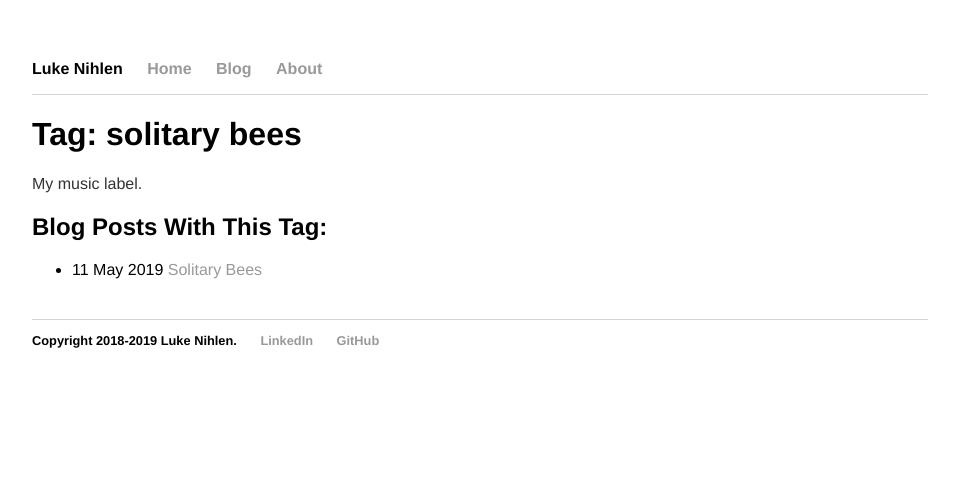
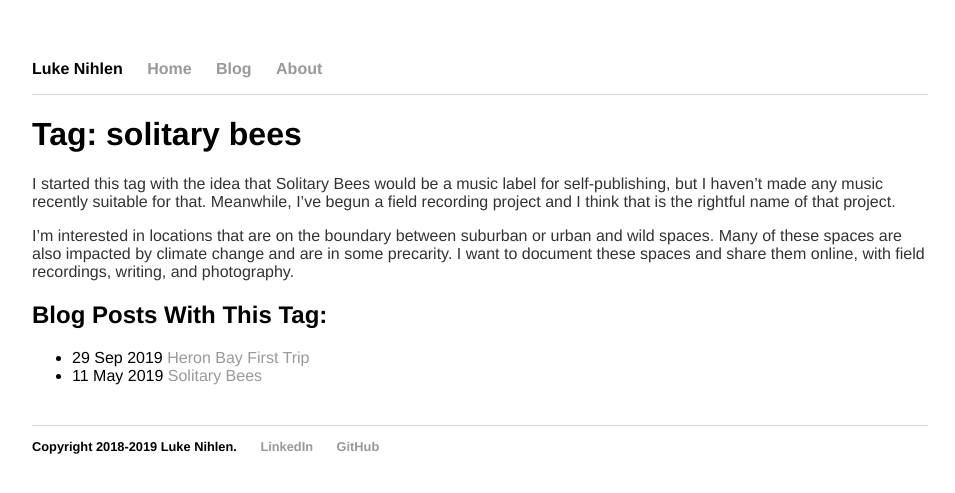
Before and after one commit to lnihlen/lnihlen.github.io, a Jekyll site: the page built from tag/solitary_bees.md, in a window 1280 px wide. Shown: the top 493 px of the page, without its empty margins (160-1115 px from the left). Built offline with Jekyll 4.4.1, drawn with Linux system fonts in a browser that asks for light colours.

Commit message:
post: heron bay first visit

```diff
--- a/tag/solitary_bees.md
+++ b/tag/solitary_bees.md
@@ -4,4 +4,10 @@ title: "Tag: solitary bees"
 tag_home: solitary_bees
 ---
 
-My music label.
+I started this tag with the idea that Solitary Bees would be a music label for self-publishing, but I haven't made any
+music recently suitable for that. Meanwhile, I've begun a field recording project and I think that is the rightful name
+of that project.
+
+I'm interested in locations that are on the boundary between suburban or urban and wild spaces. Many of these spaces are
+also impacted by climate change and are in some precarity. I want to document these spaces and share them online, with
+field recordings, writing, and photography.
```
Also changed, not shown: _posts/2019/09/2019-09-20-heron-bay-first-visit.md (added, +43 -0 lines).
